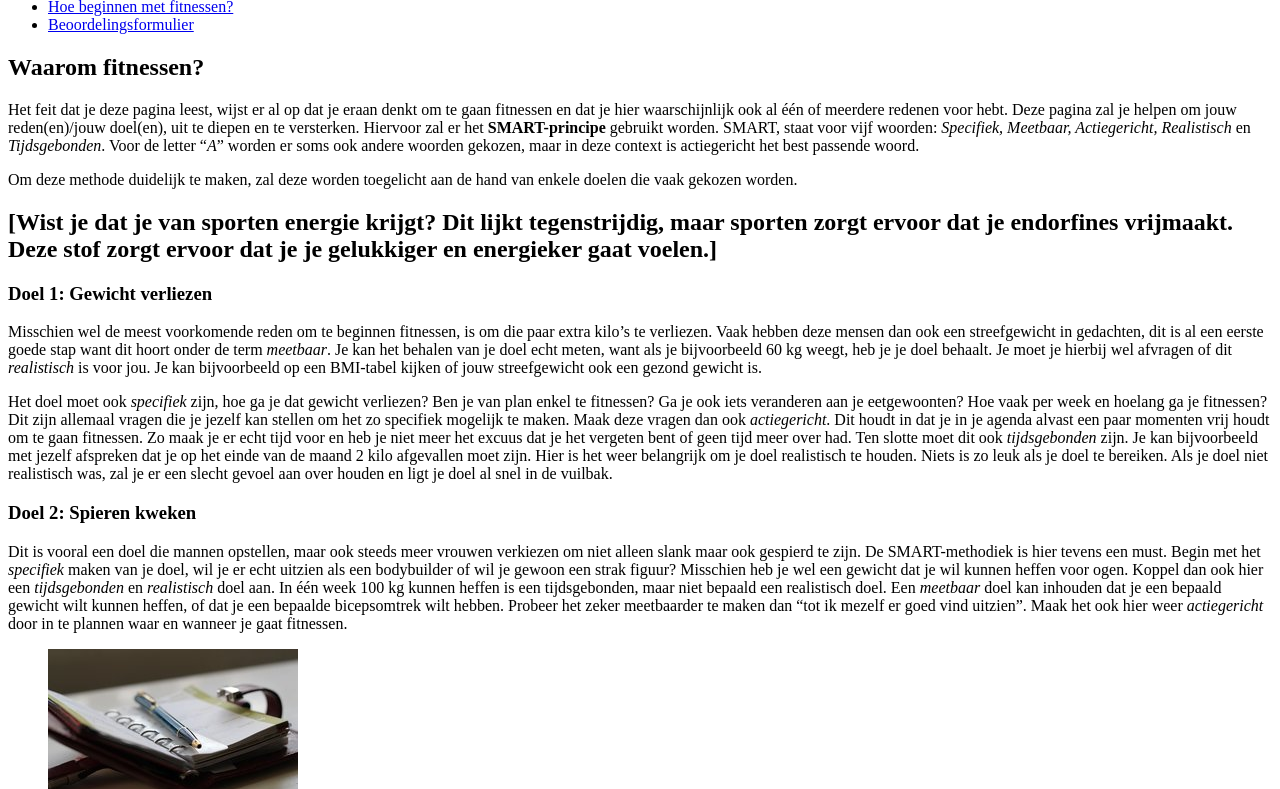
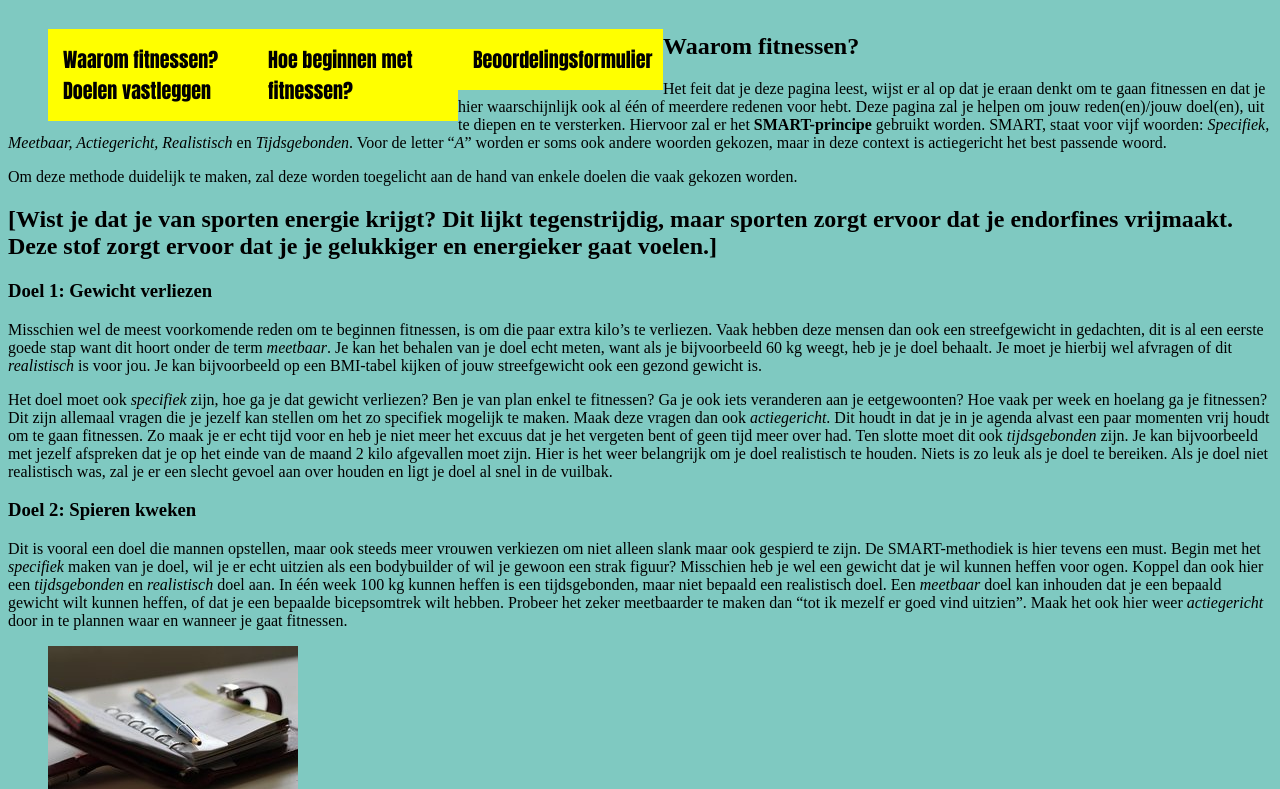
Before and after one commit to NickyVdB/Start-to-fitness, a plain HTML site: page ROOT/pagina-waarom.htm in a window 1280 px wide. Shown: the part 100-889 px from the top of the page. Drawn offline with Linux system fonts and the light colour scheme.

Commit message:
pagina hoe en waarom gelinkt aan css

```diff
--- a/ROOT/pagina-waarom.htm
+++ b/ROOT/pagina-waarom.htm
@@ -2,9 +2,9 @@
 	<html lang="nl">
 		<head>
 			<title> Waarom beginnen met fitnessen -Start-to-Fitness </title>
-		<!-- noodzakelijk voor validatie-->
-		<meta charset="utf-8" />
-	</head>
+			<meta charset="utf-8" />
+			<link rel="stylesheet" href="css/starttofitness.css">
+		</head>
 	<body>
 
     	<header>
```
Also changed, not shown: ROOT/Pagina-hoe.html (+1 -0 lines).
